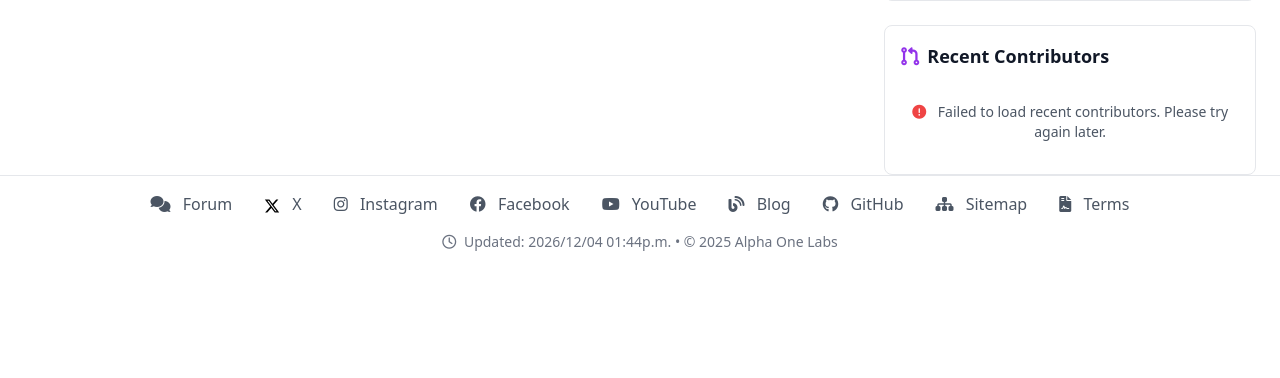
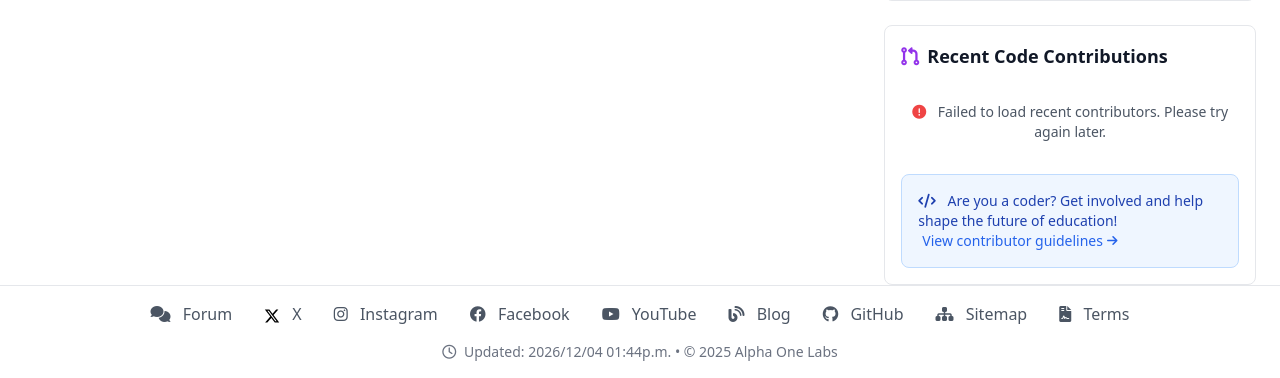
Before and after one commit to ishaan-arora-1/education-website, a Django app: page /en/ in a window 1280 px wide. Shown: the part 835-1213 px from the top of the page. Before the commit the page ends 1086 px from the top, so only its background shows below. Run offline with Django 4.2, Linux system fonts and the light colour scheme; data comes from the database, SQL or seed files in the repository; data that the repository does not hold is empty; parts of the project's set-up code (start-up, migrations or seed data) failed here and were passed over; some libraries are stand-ins or nearby versions.

Commit message:
Update recent contributors section to reflect code contributions and enhance user engagement

```diff
--- a/web/templates/index.html
+++ b/web/templates/index.html
@@ -328,7 +328,7 @@
         <div class="border border-gray-200 dark:border-gray-700 rounded-lg p-4">
           <h2 class="text-lg font-semibold mb-4 flex items-center">
             <i class="fa-solid fa-code-pull-request text-purple-600 dark:text-purple-400 mr-2"></i>
-            Recent Contributors
+            Recent Code Contributions
           </h2>
           <div class="space-y-4" id="recent-contributors">
             <!-- Contributors will be loaded via JavaScript -->
@@ -342,7 +342,6 @@
                   </div>
                 </div>
               {% endfor %}
-            </div>
             </div>
           </div>
           <script>
@@ -382,6 +381,19 @@
                       console.error('Error fetching contributors:', error);
                   });
           </script>
+          <!-- Contributor Callout -->
+          <div class="mt-4 p-4 border border-blue-200 dark:border-blue-800 rounded-lg bg-blue-50 dark:bg-blue-900/50">
+            <p class="text-sm text-blue-800 dark:text-blue-200">
+              <i class="fas fa-code mr-2"></i>
+              Are you a coder? Get involved and help shape the future of education!
+              <a href="https://github.com/AlphaOneLabs/education-website/blob/main/CONTRIBUTING.md"
+                 class="inline-flex items-center text-blue-600 dark:text-blue-400 hover:underline ml-1">
+                View contributor guidelines
+                <i class="fas fa-arrow-right ml-1 text-xs"></i>
+              </a>
+            </p>
+          </div>
+        </div>
       </div>
     </div>
   </main>
```
Lines whose indentation alone changed are shown as unchanged.
